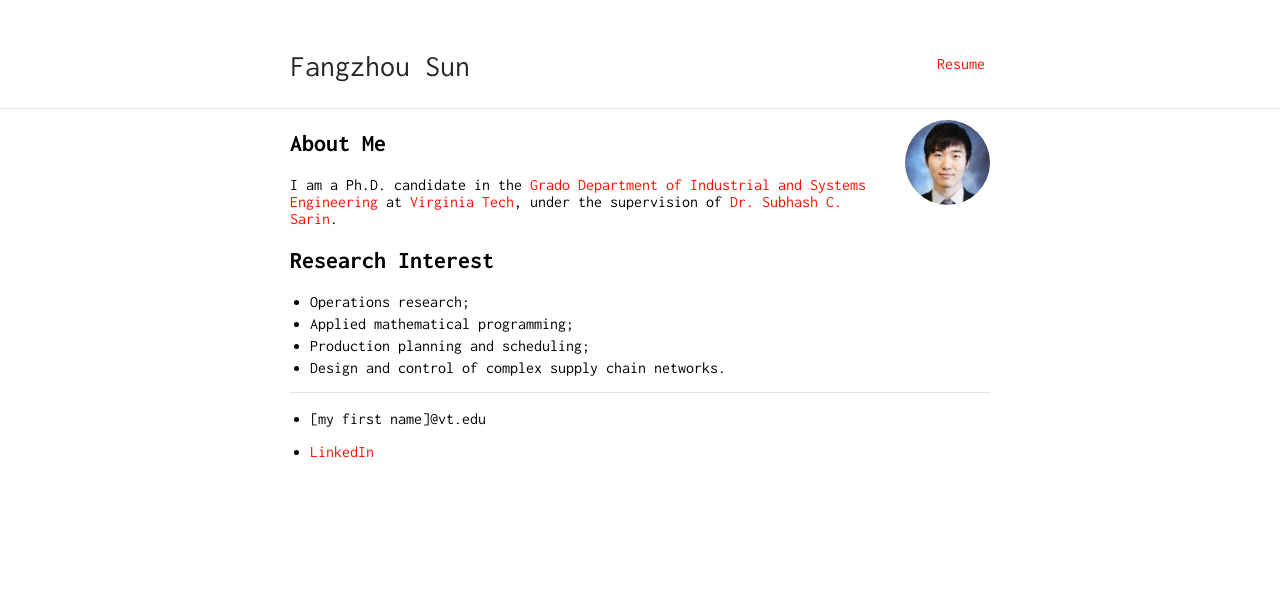
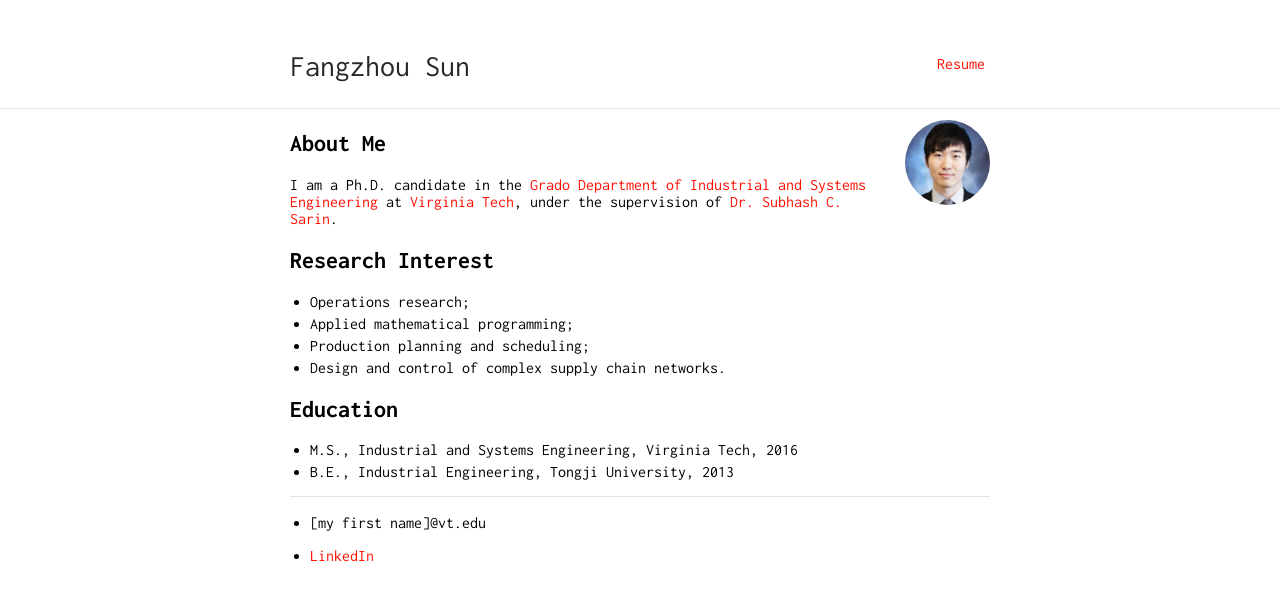
Before and after one commit to fzsun/AcademicPage, a Jekyll site: the page built from index.md, in a window 1280 px wide. Shown: the top 601 px of the page. Built offline with Jekyll 4.4.1, drawn with Linux system fonts in a browser that asks for light colours.

Commit message:
update research interest and education

```diff
--- a/index.md
+++ b/index.md
@@ -16,6 +16,10 @@ I am a Ph.D. candidate in the [Grado Department of Industrial and Systems Engine
 * Production planning and scheduling;
 * Design and control of complex supply chain networks.
 
+## Education
+
+* M.S., Industrial and Systems Engineering, Virginia Tech, 2016
+* B.E., Industrial Engineering, Tongji University, 2013
 
 ---
 
```
